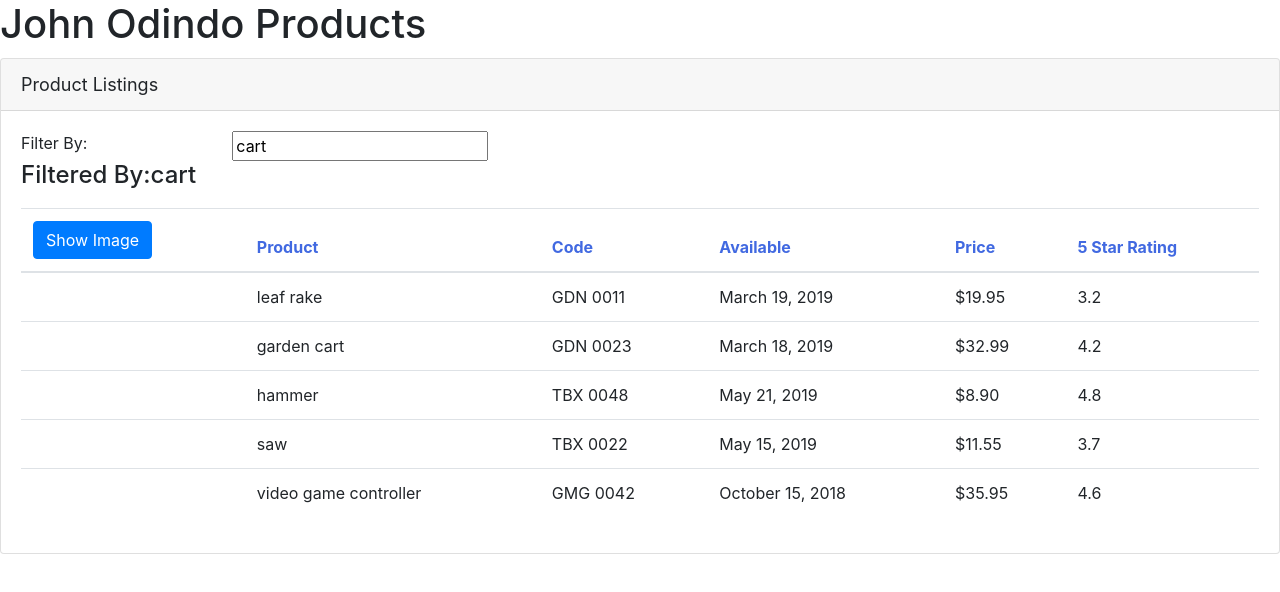
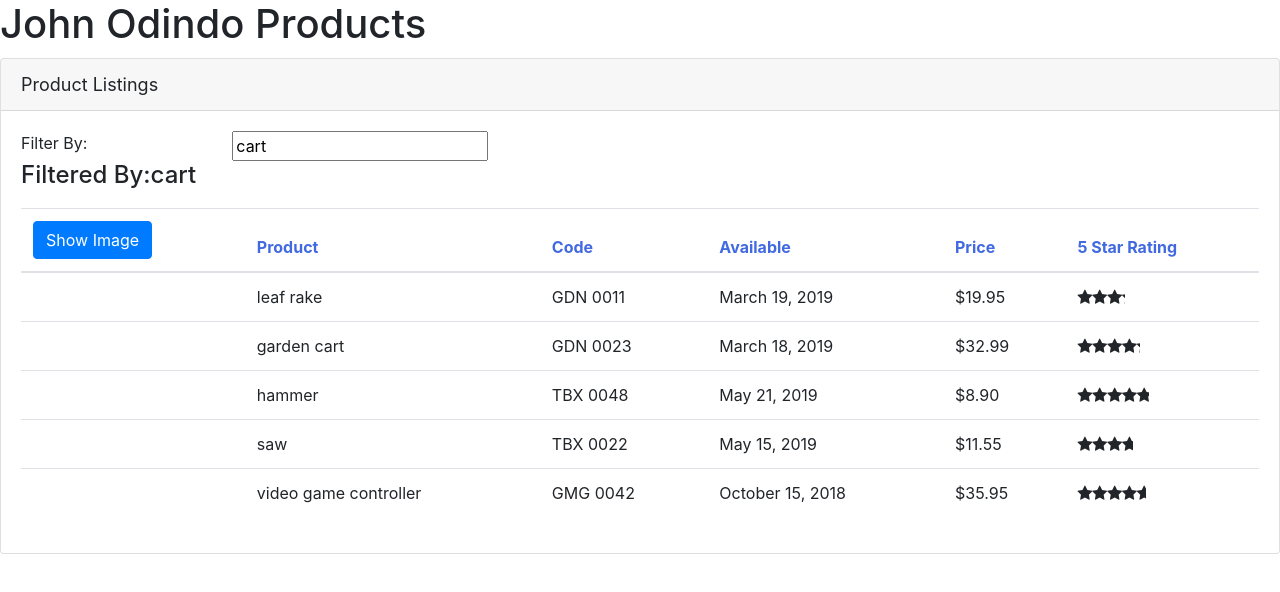
Before and after one commit to johnteoduzl/MyFirstAngularApplication, an Angular app in the folder APM/: page / in a window 1280 px wide. Shown: the top 592 px of the page. Built offline with nearby package versions, Linux system fonts and the light colour scheme.

Commit message:
Working Star nested component

```diff
--- a/APM/src/app/app.module.ts
+++ b/APM/src/app/app.module.ts
@@ -4,14 +4,16 @@
 
 import { AppComponent } from './app.component';
 import { ProductListComponent } from './products/product-list.component';
-import { from } from 'rxjs';
+
 import { ConvertToSpaces } from './shared/convert-to-spaces.pipe';
+import { StarComponent } from './shared/star.component';
 
 @NgModule({
   declarations: [
     AppComponent,
     ProductListComponent,
-    ConvertToSpaces
+    ConvertToSpaces,
+    StarComponent
   ],
   imports: [
     BrowserModule,
--- a/APM/src/app/products/product-list.component.html
+++ b/APM/src/app/products/product-list.component.html
@@ -39,7 +39,7 @@
                     <td>{{product.productCode| convertToSpaces:'-'}}</td>
                     <td>{{product.releaseDate}}</td>
                     <td>{{product.price | currency:'USD':'symbol':'1.2-2'}}</td>
-                    <td>{{product.starRating}}</td>
+                    <td><pm-star [rating]='product.starRating' (ratingClicked)='onRatingClicked($event)'></pm-star></td>
                 </tr>
             </tbody>
         </table>
--- a/APM/src/app/products/product-list.component.ts
+++ b/APM/src/app/products/product-list.component.ts
@@ -101,4 +101,9 @@
         return this.products.filter((product : IProduct)=> product.productName.toLocaleLowerCase().indexOf(filterBy)!==-1);
       }
 
+      onRatingClicked(message: string):void
+      {
+        this.pageTitle='Product List: '+message;
+      }
+
 }
--- a/APM/src/app/shared/star.component.html
+++ b/APM/src/app/shared/star.component.html
@@ -1,6 +1,7 @@
 <div class="crop"
      [style.width.px]="starWidth"
-     [title]="rating">
+     [title]="rating"
+     (click)='onClick()'>
   <div style="width: 75px">
     <span class="fa fa-star"></span>
     <span class="fa fa-star"></span>
--- /dev/null
+++ b/APM/src/app/shared/star.component.ts
@@ -0,0 +1,22 @@
+import { Component, OnChanges, Input,Output,EventEmitter } from '@angular/core';
+
+
+@Component({
+    selector: 'pm-star',
+    templateUrl: './star.component.html',
+    styleUrls:['./star.component.css']
+})
+export class StarComponent implements OnChanges{
+
+    starWidth: number;
+    @Input()rating:number;
+    @Output() ratingClicked: EventEmitter<string> = new EventEmitter<string>();
+
+    ngOnChanges(): void {
+        this.starWidth = this.rating * 75/5;
+    }
+
+    onClick():void{
+        this.ratingClicked.emit(`The rating ${this.rating} was clicked`);
+    }
+}
```
